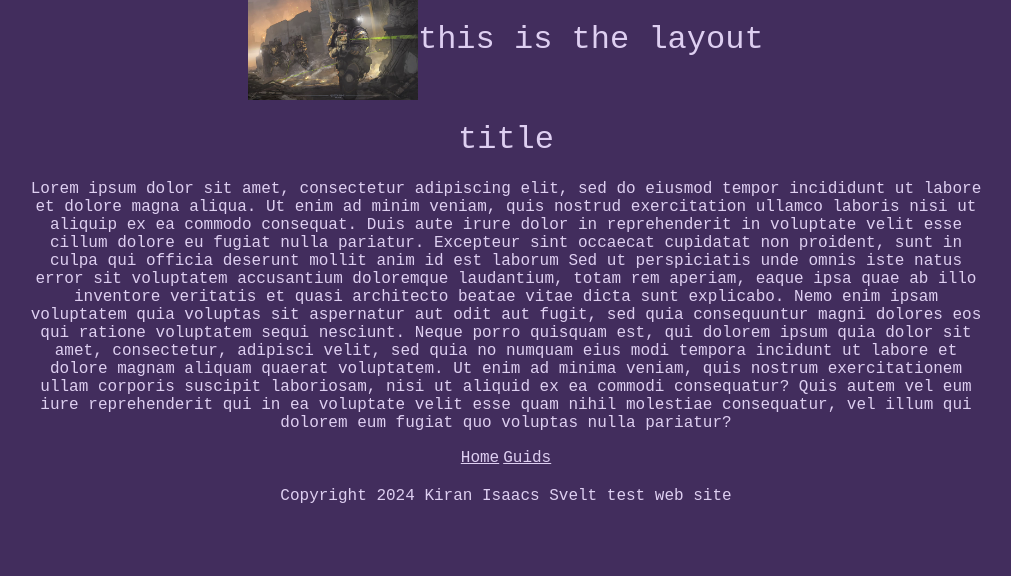
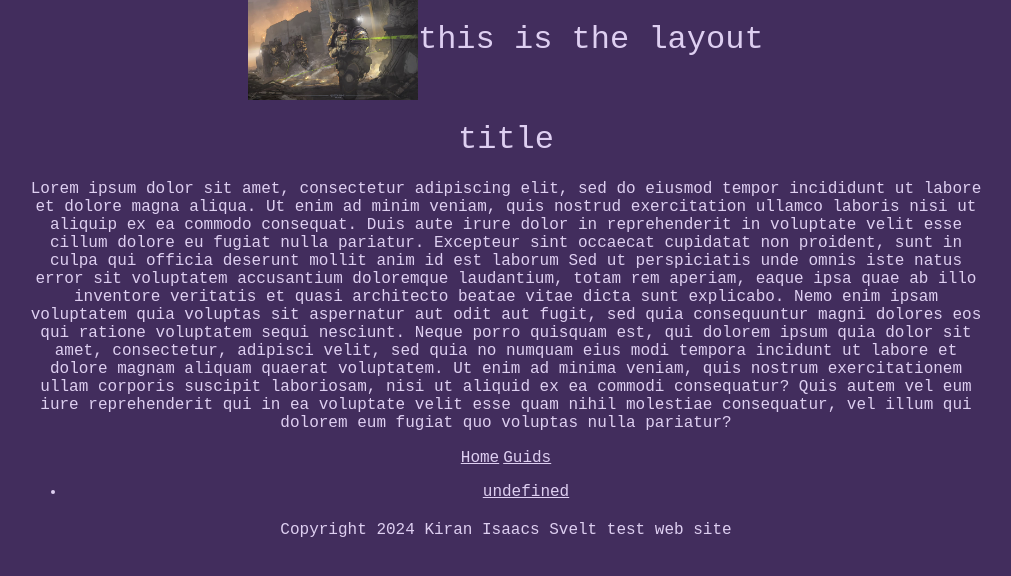
Before and after one commit to kiran021859/Sveltkit_Project_2, a SvelteKit app: page /otherPages/about in a window 1280 px wide. Shown: the top 576 px of the page, without its empty margins (134-1145 px from the left). Built offline with nearby package versions, Linux system fonts and the light colour scheme; a web font is replaced by a local one.

Commit message:
fetch failed

```diff
--- a/src/routes/otherPages/about/+page.svelte
+++ b/src/routes/otherPages/about/+page.svelte
@@ -1,6 +1,28 @@
+<script context="module">
+export async function load({ fetch }) {
+    //https://jsonplaceholder.typicode.com/posts
+    const response = await fetch('http://jsonplaceholder.typicode.com/posts')
+
+
+    const guids = await response.json()
+
+    if (response.ok) {
+        return {
+            props: {
+                guids
+            }
+        }
+    }
+
+    return {
+        status: response.status,
+        error: new Error('could not fetch posts/guids variable')
+    }
+}
+</script>
 <script>
 // @ts-nocheck
-
+  export let response
 
 </script>
 <div class="about">
@@ -21,6 +43,15 @@
     </p>
     <a href="/">Home</a>
     <a href="/otherPages/guids">Guids</a>
+    <div>
+        <ul>
+            <!-- {#each guids as guid} -->
+            <li>
+                <a href="/">{response}</a>
+            </li>
+            <!-- {/each} -->
+        </ul>
+    </div>
 </div>
 <style>
     .about {
```
